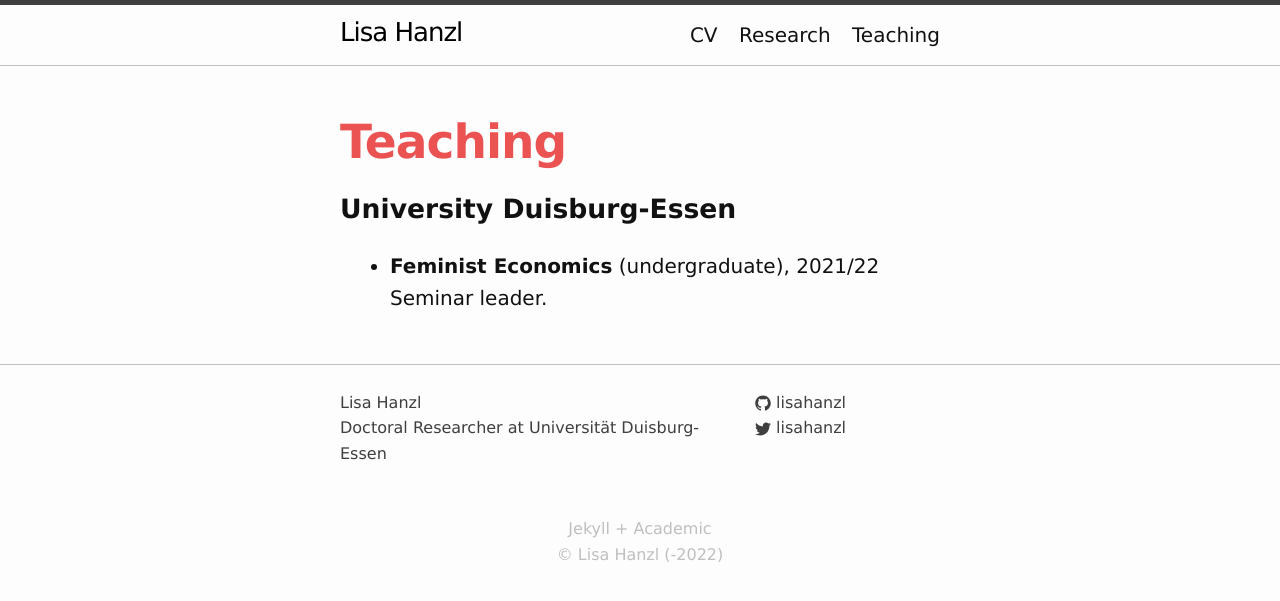
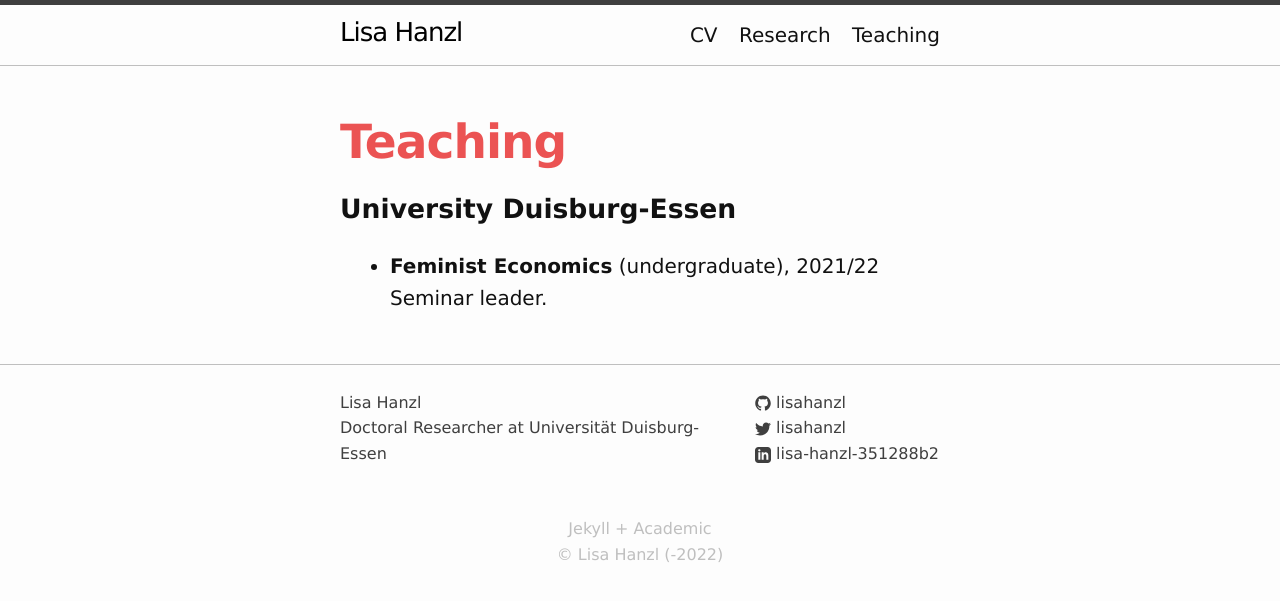
Before and after one commit to lisahanzl/lisahanzl.github.io, a Jekyll site: the page built from 02_teaching.md, in a window 1280 px wide. Shown: the top 601 px of the page. Built offline with Jekyll 4.4.1, drawn with Linux system fonts in a browser that asks for light colours.

Commit message:
add LinkedIn

```diff
--- a/_config.yml
+++ b/_config.yml
@@ -5,6 +5,7 @@ baseurl: "" # the subpath of your site, e.g. /blog
 url: "" # the base hostname & protocol for your site, e.g. http://example.com
 twitter_username: lisahanzl
 github_username:  lisahanzl
+linkedin_username: lisa-hanzl-351288b2
 author_display: false
 
 nav_ext_links:
```
